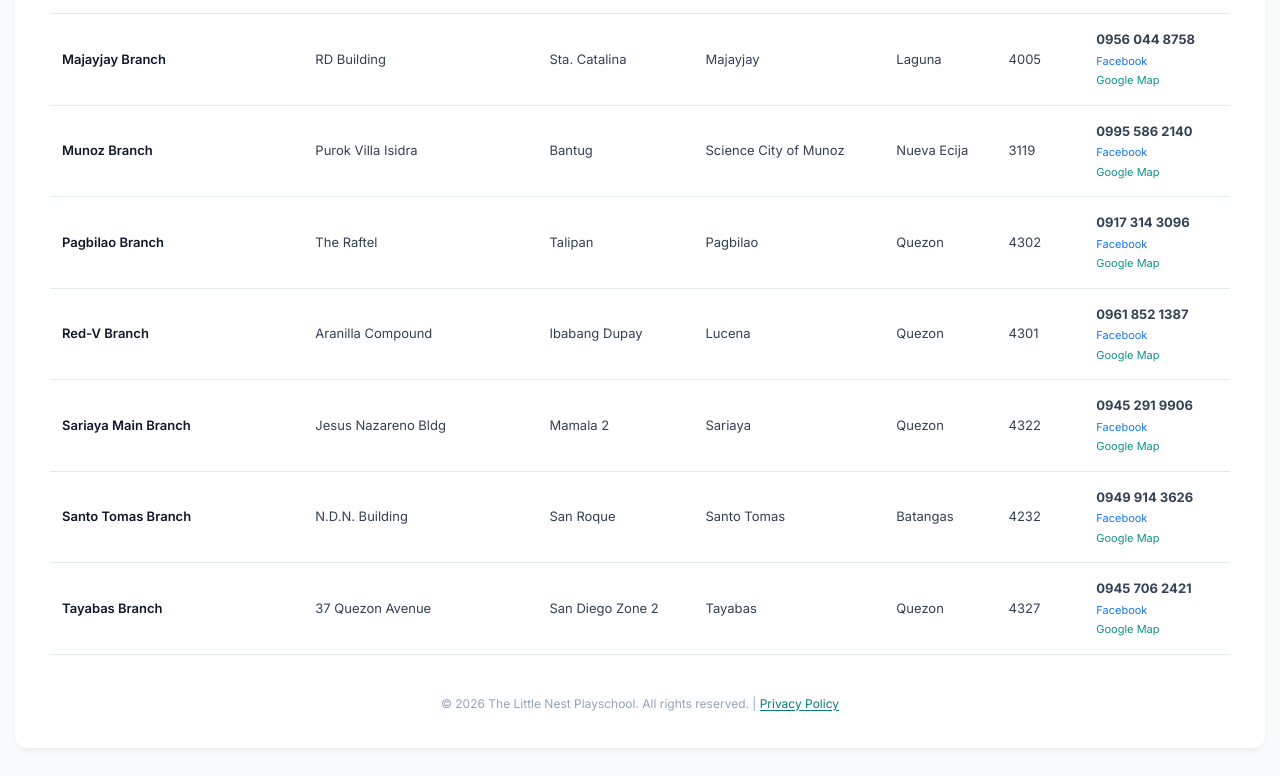
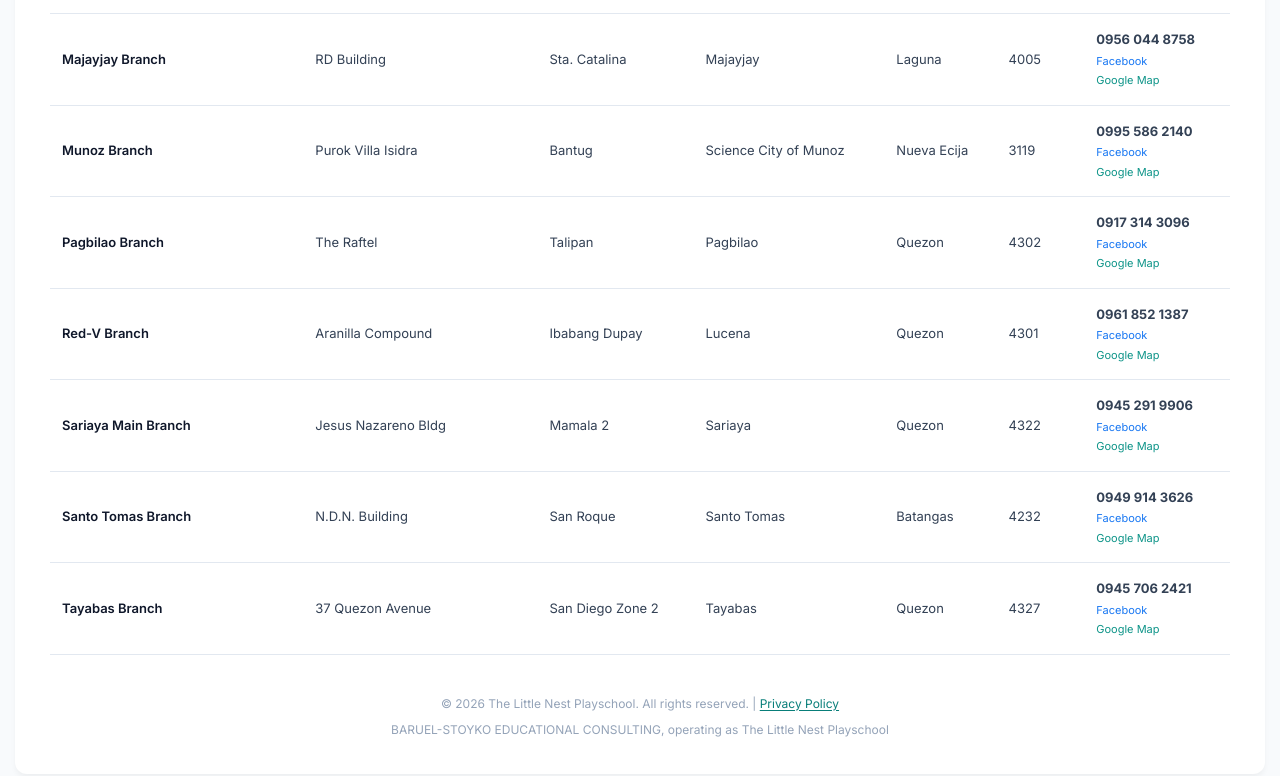
Before and after one commit to TheLittleNestPlayschool/thenestdirectory, a plain HTML site: page index.html in a window 1280 px wide. Shown: the part 1244-2020 px from the top of the page. Drawn offline with Linux system fonts and the light colour scheme.

Commit message:
Add registered business name to website footer for Meta verification

```diff
--- a/index.html
+++ b/index.html
@@ -303,7 +303,7 @@
             </tr>
         </tbody>
     </table>
-    <footer>&copy; 2026 The Little Nest Playschool. All rights reserved. <span aria-hidden="true">|</span> <a href="/privacy.html" style="color:#087e79;text-decoration:underline;text-underline-offset:2px;">Privacy Policy</a></footer>
+    <footer>&copy; 2026 The Little Nest Playschool. All rights reserved. <span aria-hidden="true">|</span> <a href="/privacy.html" style="color:#087e79;text-decoration:underline;text-underline-offset:2px;">Privacy Policy</a><div style="margin-top:8px;font-size:12px;">BARUEL-STOYKO EDUCATIONAL CONSULTING, operating as The Little Nest Playschool</div></footer>
 </div>
 </body>
 </html>
```
